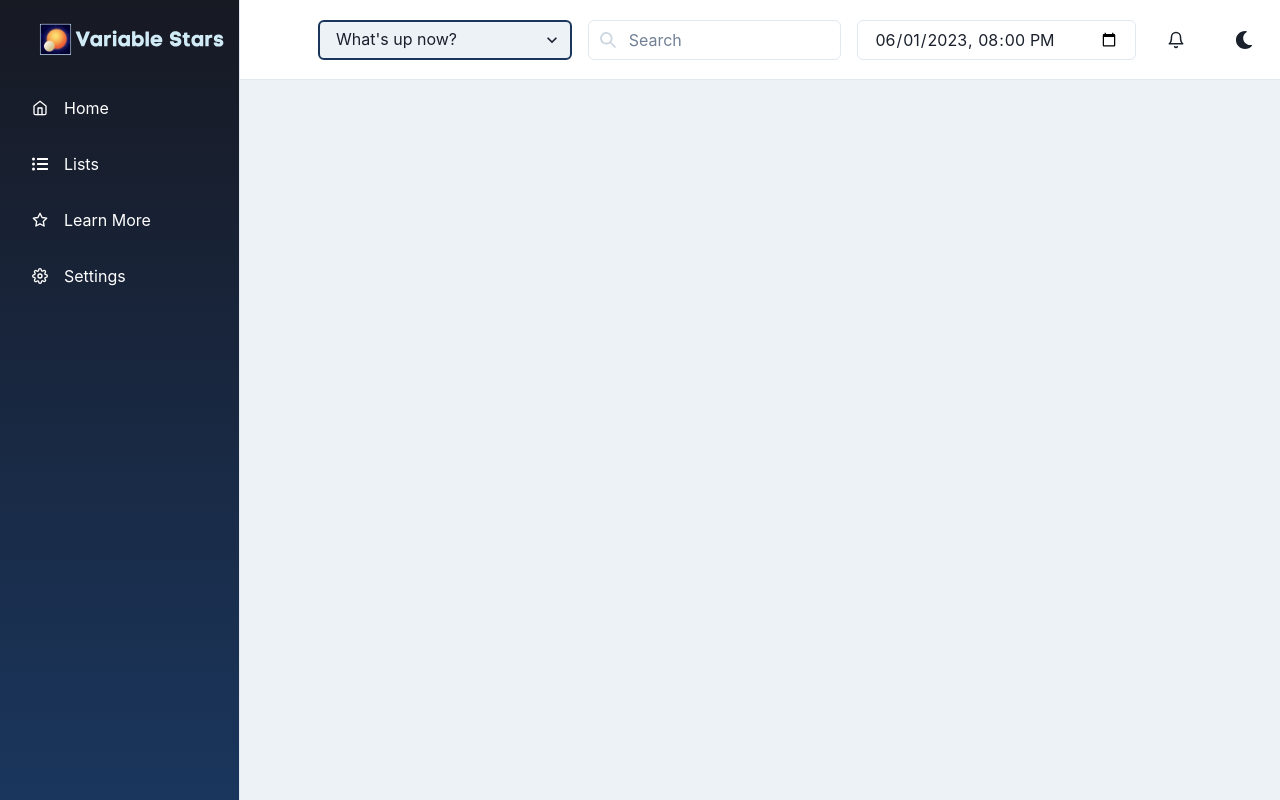
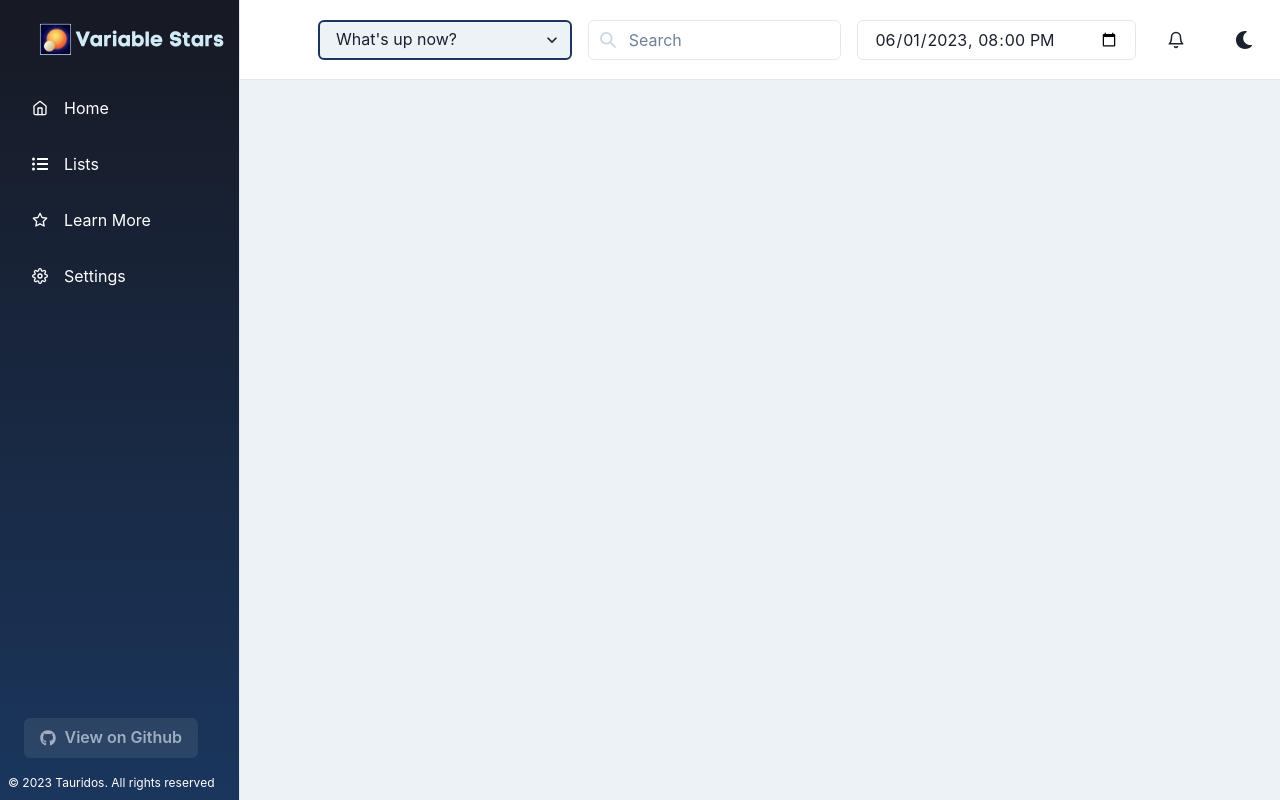
Before and after one commit to mdadighat/variable_stars, a React (Create React App) app: page /settings in a window 1280 px wide. Built offline with nearby package versions, Linux system fonts and the light colour scheme.

Commit message:
Add sidebar footer

```diff
--- a/src/components/SidebarLayout.tsx
+++ b/src/components/SidebarLayout.tsx
@@ -5,6 +5,7 @@ import {
   CloseButton,
   Flex,
   HStack,
+  VStack,
   Icon,
   useColorModeValue,
   Drawer,
@@ -19,6 +20,8 @@ import {
   InputGroup,
   useToast,
   Select,
+  Button,
+  Center,
 } from '@chakra-ui/react';
 import {
   FiHome,
@@ -28,7 +31,8 @@ import {
   FiBell,
 } from 'react-icons/fi';
 import {
-    FaListUl
+  FaGithub,
+   FaListUl
   } from 'react-icons/fa';
 import {
     Route,
@@ -126,6 +130,21 @@ const SidebarContent = ({ onClose, ...rest }: SidebarProps) => {
           {link.name}
         </NavItem>
       ))}
+      <VStack  p={2} position="absolute" bottom={0}>
+        <Center p={2}>
+          <Button
+            color="gray.400"
+            w={'full'}
+            maxW={'md'}
+            colorScheme={'whiteAlpha'}
+            leftIcon={<FaGithub />}>
+            <Center>
+              <Text>View on Github</Text>
+            </Center>
+          </Button>
+        </Center>
+        <Text fontSize="xs" color ='white'>© 2023 Tauridos. All rights reserved</Text>
+      </VStack>
       </DarkMode>
     </Box>
   );
```
